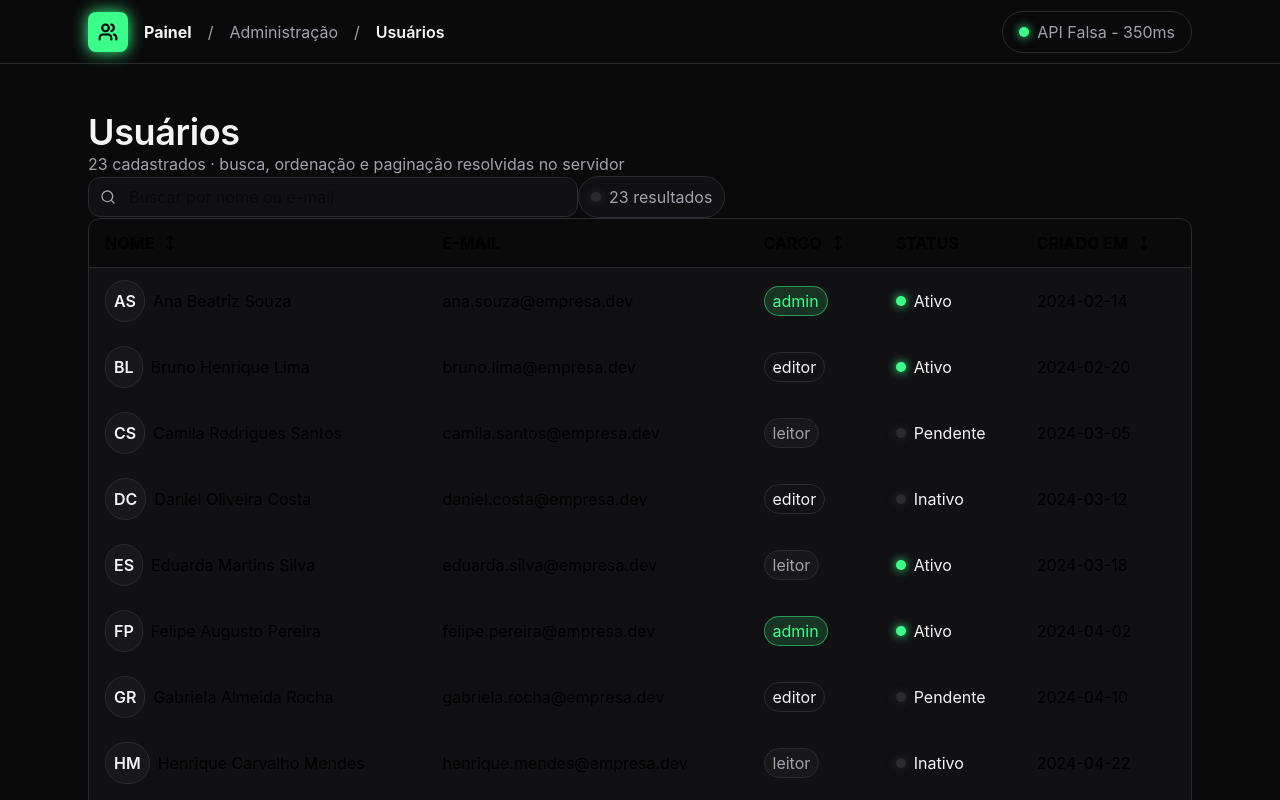
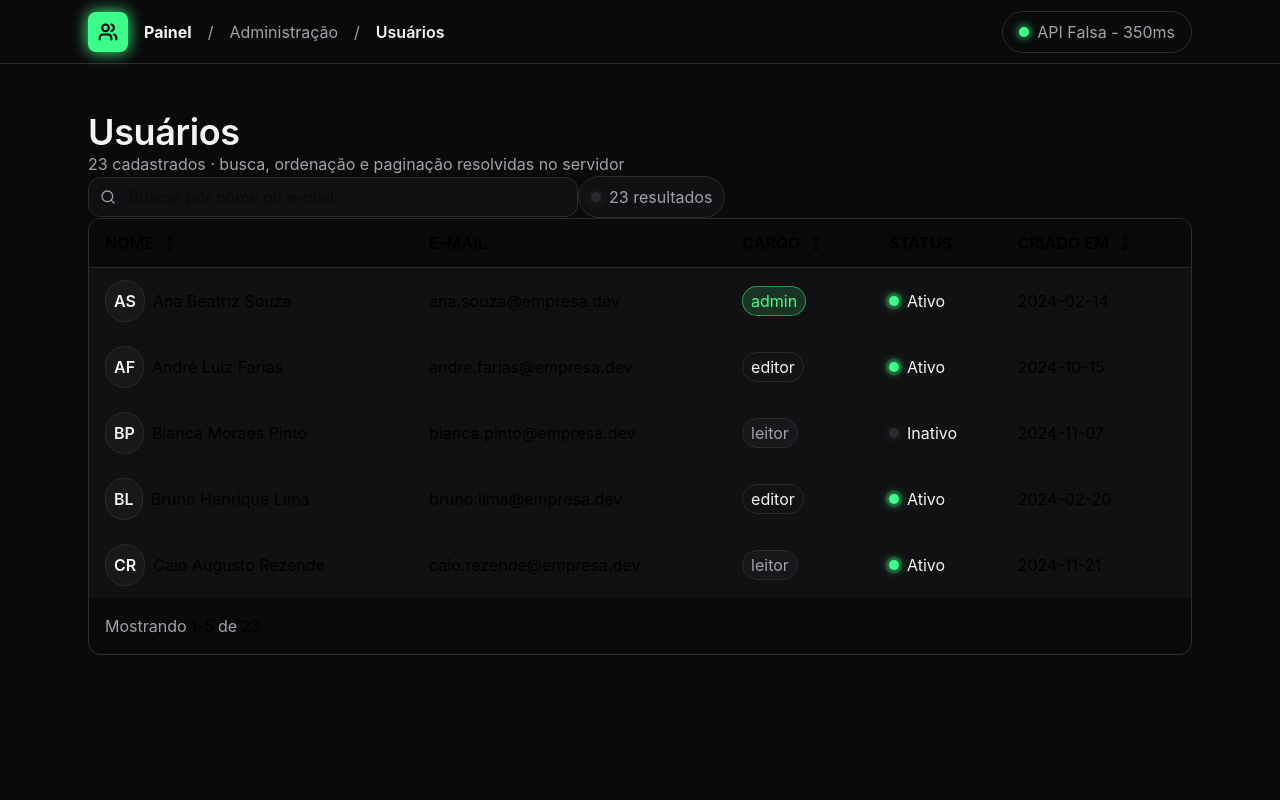
Before and after one commit to NobodyDe/user-panels, a React (Vite) app: page / in a window 1280 px wide. Shown: the top 800 px of the page. Built offline with nearby package versions, Linux system fonts and the light colour scheme.

Commit message:
feat(hook)

```diff
--- a/src/App.tsx
+++ b/src/App.tsx
@@ -1,14 +1,34 @@
+import { useCallback } from "react";
+import { ListUsers, type ListParams } from "./api/api";
 import DataTable from "./datatable/DataTable";
 import Header from "./layout/Header";
 import Title from "./layout/Title";
+import { useRequisicao } from "./hooks/useRequisição";
+
+const PARAMS: ListParams = {
+  busca: "",
+  pagina: 1,
+  porPagina: 5,
+  ordenarPor: "nome",
+  direcao: "asc",
+};
 
 function App() {
+  const buscarUsuarios = useCallback(
+    (signal: AbortSignal) => ListUsers(PARAMS, signal),
+    [],
+  );
+  const estado = useRequisicao(buscarUsuarios);
   return (
     <main className="min-h-screen min-w-screen ">
       <Header />
       <div className="px-22 py-12">
         <Title />
-        <DataTable />
+        {estado.status === "carregando" && <p>Carregando usuários...</p>}
+        {estado.status === "erro" && <p>Erro: {estado.mensagem}</p>}
+        {estado.status === "sucesso" && (
+          <DataTable users={estado.dados.itens} />
+        )}
       </div>
     </main>
   );
```
Also changed, not shown: src/datatable/DataTable.tsx (+6 -1 lines), 1 other file (tests, documents, lock files or other folders).
